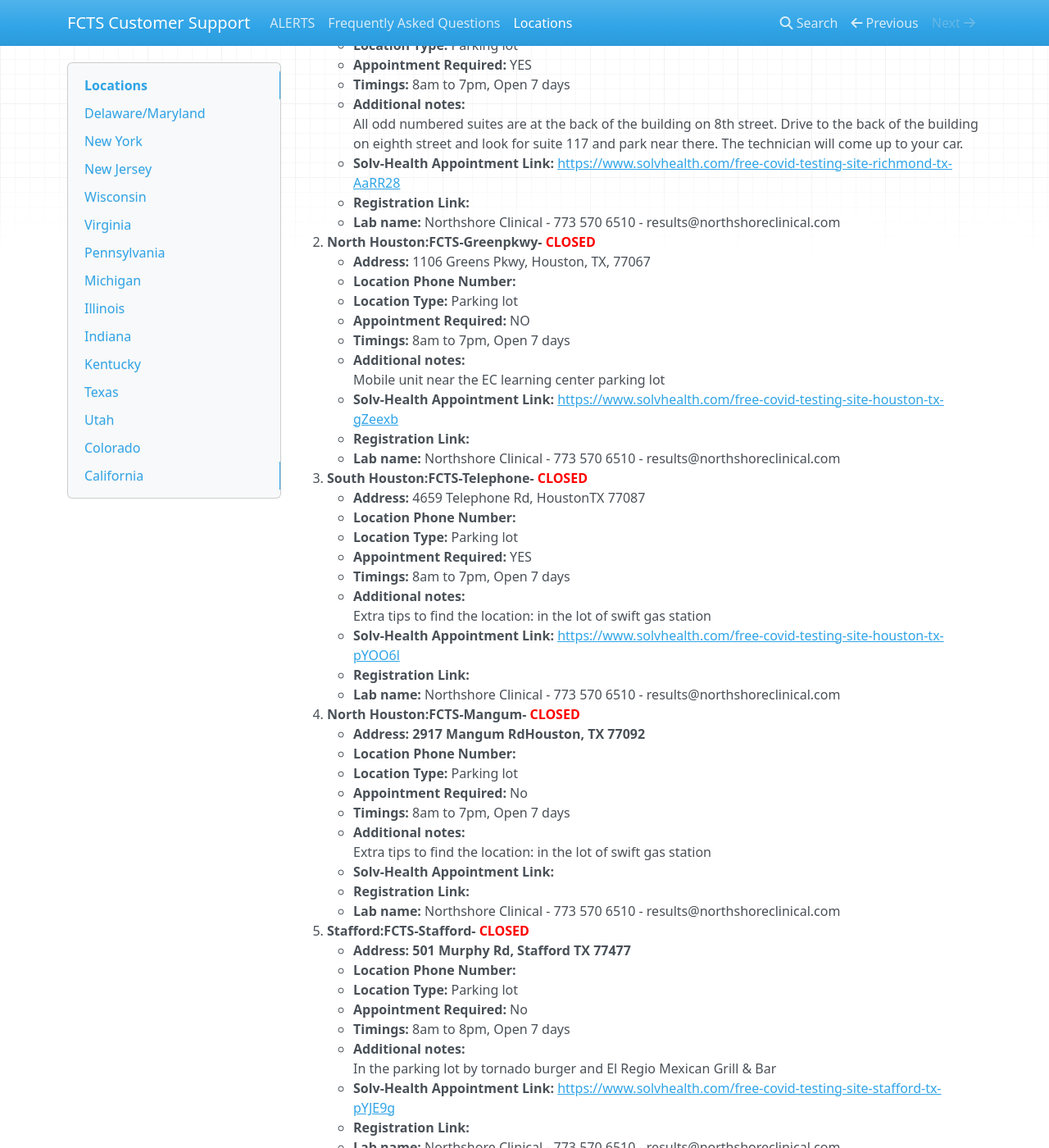
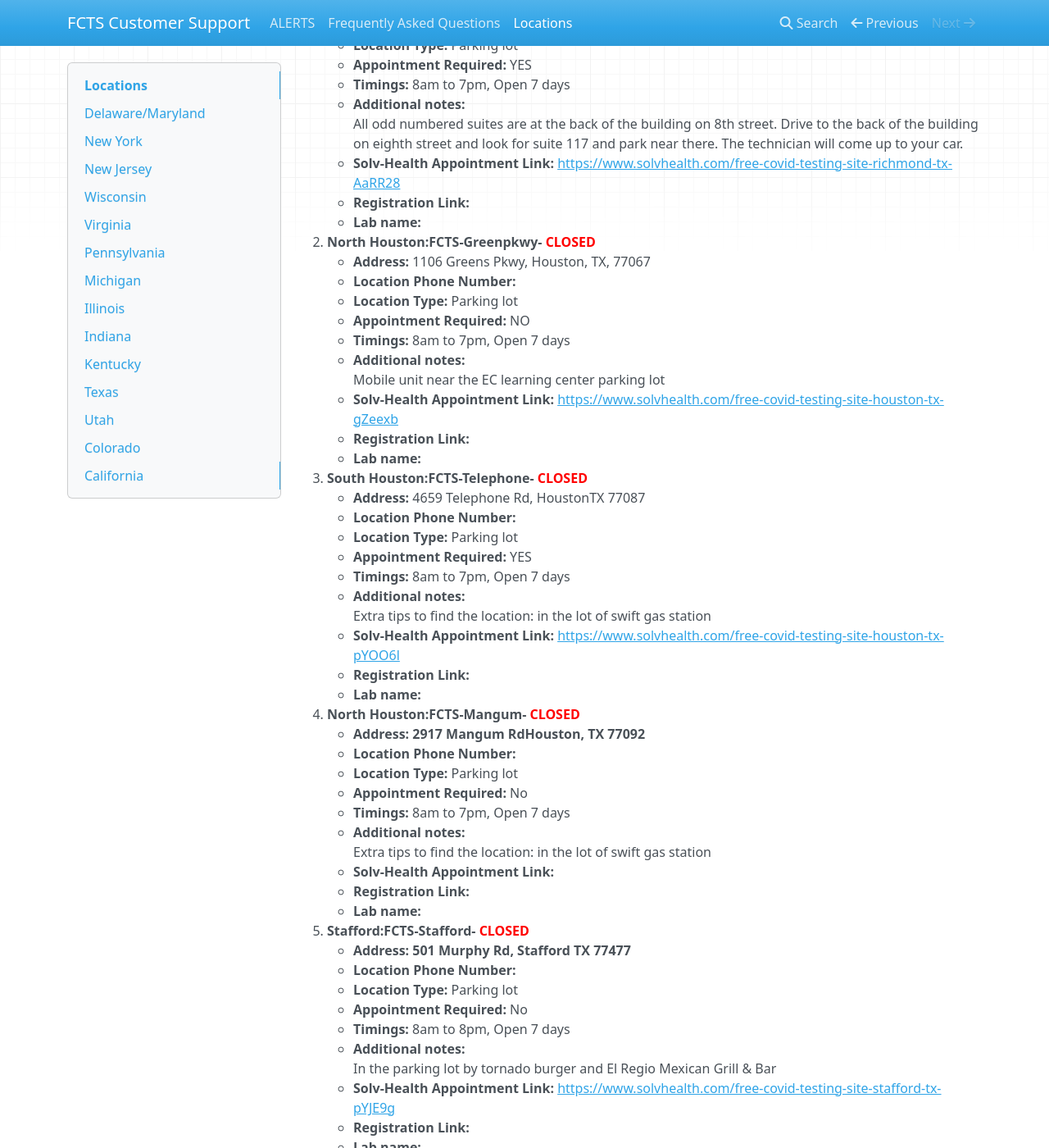
Before and after one commit to fcts000/fcts-cs-docs, an MkDocs documentation site: the page built from docs/locations.md, in a window 1280 px wide and 1400 px high, scrolled down 7914 px. Shown: the whole window at 82% size. Built offline with MkDocs 1.6.1, drawn with Linux system fonts in a browser that asks for light colours; nearby versions of some CDN libraries; some of the changed text lies outside the part shown.

Commit message:
removed northshore clinical info

```diff
--- a/docs/locations.md
+++ b/docs/locations.md
@@ -317,7 +317,7 @@ Use this template for new locations:
      All odd numbered suites are at the back of the building on 8th street. Drive to the back of the building on eighth street and look for suite 117 and park near there. The technician will come up to your car.
     * **Solv-Health Appointment Link:** <https://www.solvhealth.com/free-covid-testing-site-richmond-tx-AaRR28>
     * **Registration Link:**
-    * **Lab name:** Northshore Clinical - 773 570 6510 - results@northshoreclinical.com
+    * **Lab name:**
 2. **North Houston:FCTS-Greenpkwy- <font color="red">CLOSED</font>**
     * **Address:** 1106 Greens Pkwy, Houston, TX, 77067
     * **Location Phone Number:**
@@ -328,7 +328,7 @@ Use this template for new locations:
      Mobile unit near the EC learning center parking lot
     * **Solv-Health Appointment Link:** <https://www.solvhealth.com/free-covid-testing-site-houston-tx-gZeexb>
     * **Registration Link:**
-    * **Lab name:** Northshore Clinical - 773 570 6510 - results@northshoreclinical.com
+    * **Lab name:**
 3. **South Houston:FCTS-Telephone- <font color="red">CLOSED</font>**
     * **Address:** 4659 Telephone Rd, HoustonTX  77087
     * **Location Phone Number:**
@@ -339,7 +339,7 @@ Use this template for new locations:
      Extra tips to find the location: in the lot of swift gas station
     * **Solv-Health Appointment Link:** <https://www.solvhealth.com/free-covid-testing-site-houston-tx-pYOO6l>
     * **Registration Link:**
-    * **Lab name:** Northshore Clinical - 773 570 6510 - results@northshoreclinical.com
+    * **Lab name:**
 4. **North Houston:FCTS-Mangum- <font color="red">CLOSED</font>**
     * **Address: 2917 Mangum RdHouston, TX 77092**
     * **Location Phone Number:**
@@ -350,7 +350,7 @@ Use this template for new locations:
      Extra tips to find the location: in the lot of swift gas station
     * **Solv-Health Appointment Link:**
     * **Registration Link:**
-    * **Lab name:** Northshore Clinical - 773 570 6510 - results@northshoreclinical.com
+    * **Lab name:**
 5. **Stafford:FCTS-Stafford- <font color="red">CLOSED</font>**
     * **Address: 501 Murphy Rd, Stafford TX 77477**
     * **Location Phone Number:**
@@ -361,7 +361,7 @@ Use this template for new locations:
      In the parking lot by tornado burger and El Regio Mexican Grill & Bar
     * **Solv-Health Appointment Link:** <https://www.solvhealth.com/free-covid-testing-site-stafford-tx-pYJE9g>
     * **Registration Link:**
-    * **Lab name:** Northshore Clinical - 773 570 6510 - results@northshoreclinical.com
+    * **Lab name:**
 6. **Pasadena:FCTS-Pasadena- <font color="red">PERMANENTLY CLOSED</font>**
     * **Address: 3360 Shaver St, Pasadena, TX 77504**
     * **Location Phone Number:**
@@ -372,7 +372,7 @@ Use this template for new locations:
      Directly across the street from Valero gas station. On the corner of Avenue I and Shaver st. Mobile trailer located in the shopping center of taqueria el maizal.
     * **Solv-Health Appointment Link:** <https://www.solvhealth.com/free-covid-testing-site-pasadena-tx-AWEE8v>
     * **Registration Link:**
-    * **Lab name:** Northshore Clinical - 773 570 6510 - results@northshoreclinical.com
+    * **Lab name:**
 1. **Portland: Testative - Portland - <font color="orange">OPENING SOON</font>**
     * **Address:**712 Moore Ave, Portland TX 78374
     * **Location Phone Number:** Store phone number
@@ -442,13 +442,13 @@ Use this template for new locations:
     * **Address:** **1314 N Grand Ave, Santa Ana, CA 92701**
     * **Location Phone Number:**
     * **Location Type:** Store
-    * **Appointment Required:** YES
+    * **Appointment Required:** No
     * **Timings:** 8am to 7pm, Open 7 days
     * **Additional notes:**
       The suite Behind the smoke shop at this address
     * **Solv-Health Appointment Link:** <https://www.solvhealth.com/free-covid-testing-site-santa-ana-ca-0ry2v4>
     * **Registration Link:**
-    * **Lab name:** Northshore Clinical - 773 570 6510 - results@northshoreclinical.com
+    * **Lab name:**
 1. **San Bernardino: FCTS-San Bernardino - <font color="red">CLOSED</font>**
     * **Address: 685 E Redlands BlvdSan Bernardino, CA 92408**
     * **Location Phone Number:**
@@ -459,15 +459,15 @@ Use this template for new locations:
         Closed. Reroute to Long Beach or tell them to visit our website, <freecovidtestingsite.com>
     * **Solv-Health Appointment Link:**
     * **Registration Link:**
-    * **Lab name:** Northshore Clinical - 773 570 6510 - results@northshoreclinical.com
+    * **Lab name:**
 1. **Long Beach: FCTS-Long Beach - <font color="green">OPEN</font>**
     * **Address: 375 Atlantic Ave suite 104, Long Beach, CA  90802**
     * **Location Phone Number:**
     * **Location Type:** store
-    * **Appointment Required:** YES
+    * **Appointment Required:** NO
     * **Timings:** 8am to 7pm, Open 7 days
     * **Additional notes:**
         Gps will take you to an apartment building that is across the street from the corner 7-11. The first floor of suites are buisness suites. Look for suite 104 which is right next to Crest Wave Property Management.
     * **Solv-Health Appointment Link:** <https://www.solvhealth.com/free-covid-testing-site-long-beach-ca-g1P1Wq>
     * **Registration Link:**
-    * **Lab name:** Northshore Clinical - 773 570 6510 - results@northshoreclinical.com - results@northshoreclinical.com
+    * **Lab name:**
```
Also changed, not shown: site/index.html, site/search/search_index.json, 1 other file.
